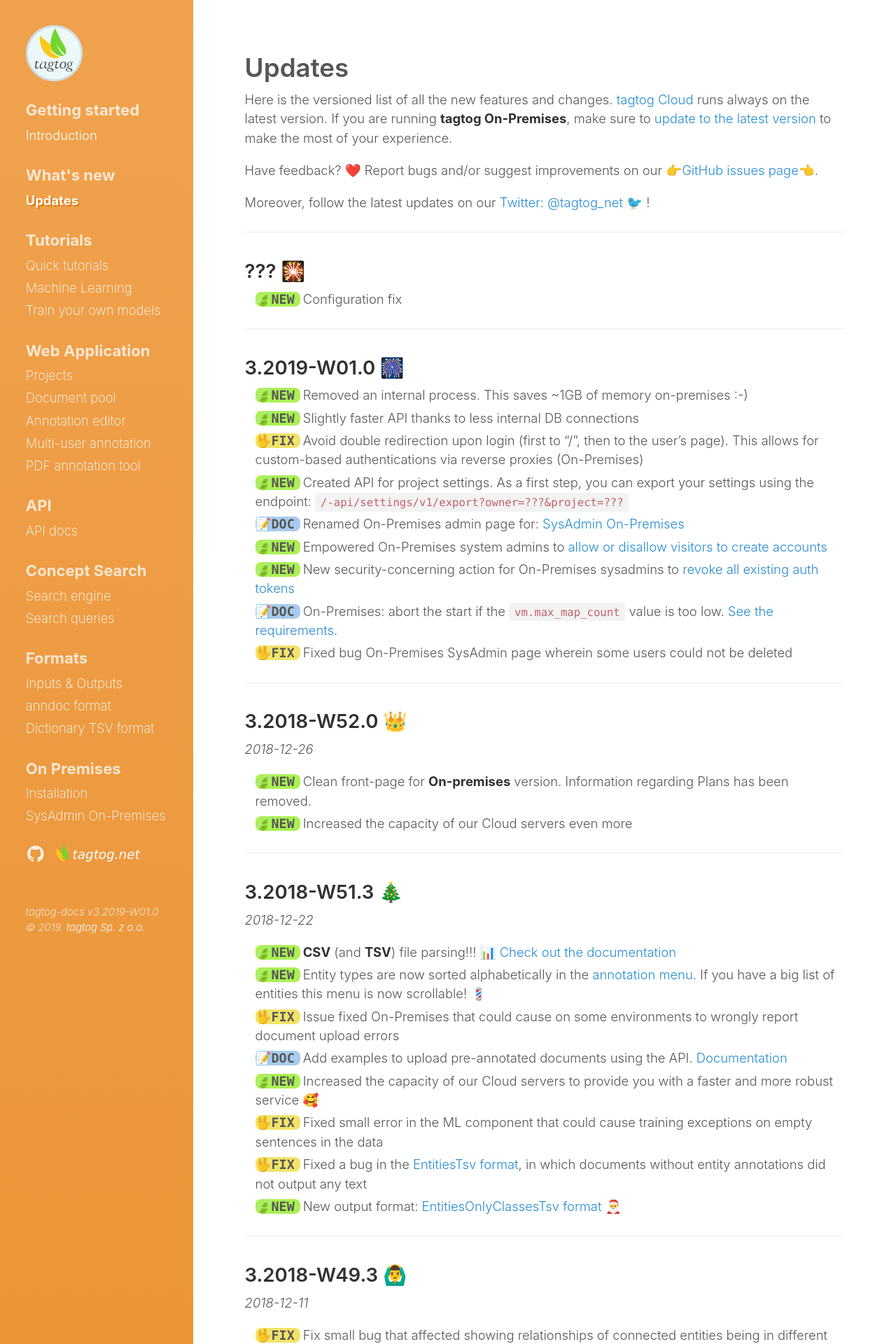
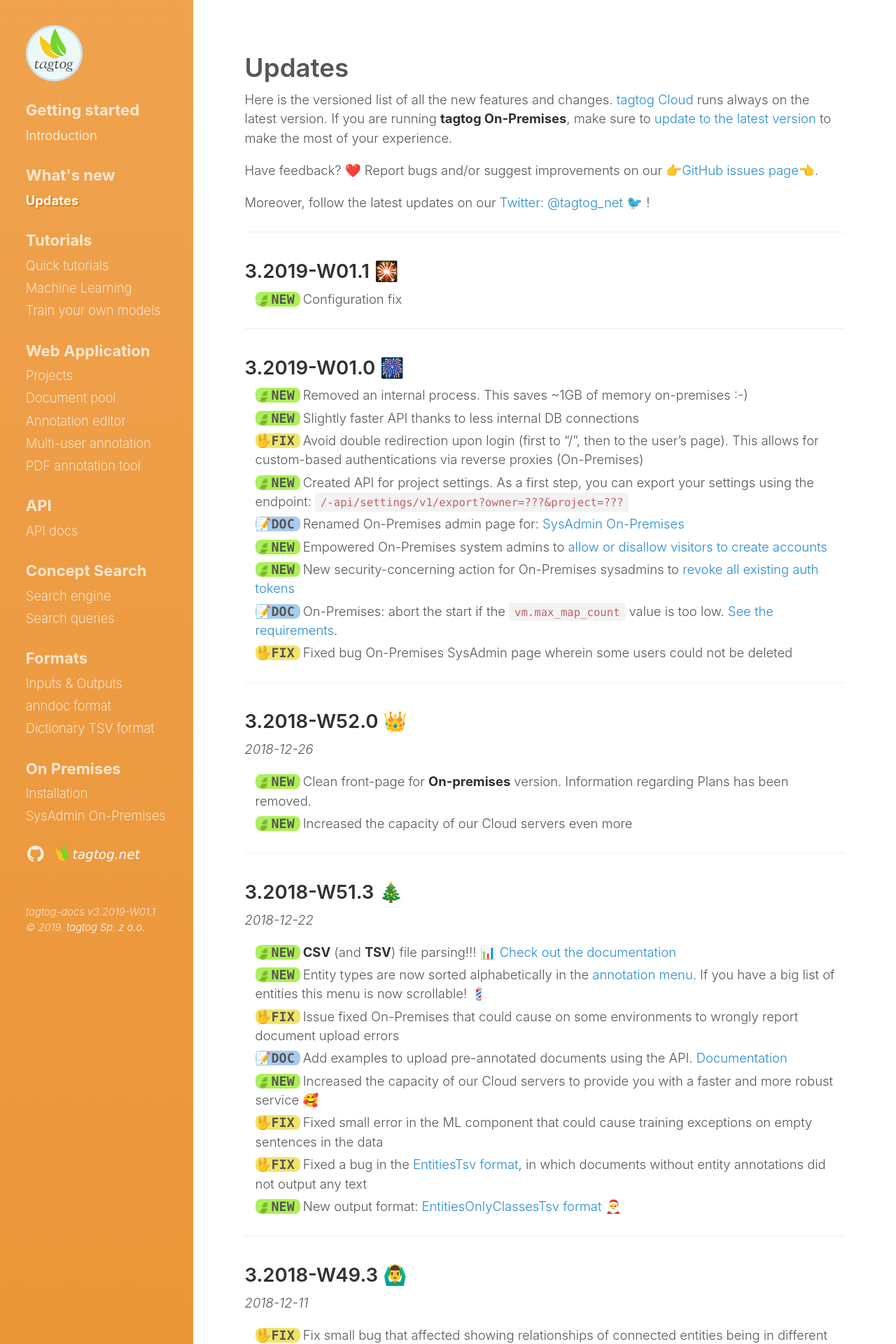
Before and after one commit to tagtogorg/tagtog-doc, a Jekyll site: the page built from updates.md, in a window 1280 px wide. Shown: the top 1920 px of the page at 70% size. Built offline with Jekyll 4.4.1, drawn with Linux system fonts in a browser that asks for light colours; nearby versions of some CDN libraries; emoji names are drawn with the system emoji font.

Commit message:
Bump version: 3.2019-W01.1 🎇

```diff
--- a/_config.yml
+++ b/_config.yml
@@ -63,7 +63,7 @@ plugins:
   - jemoji
 
 # Custom vars
-version: 3.2019-W01.0
+version: 3.2019-W01.1
 sidebar_home_link:  true
 search_page:   false
 # sidebar_blog_link:  '/blog'   # By default, your home page is your blog
--- a/updates.md
+++ b/updates.md
@@ -14,7 +14,7 @@ Moreover, follow the latest updates on our [Twitter: @tagtog_net 🐦](https://t
 
 ---
 
-## ??? 🎇
+## 3.2019-W01.1 🎇
 <ul class="updates">
   <li class="new"><span markdown="1">Configuration fix</span></li>
 </ul>
```
Also changed, not shown: 1 other file.
